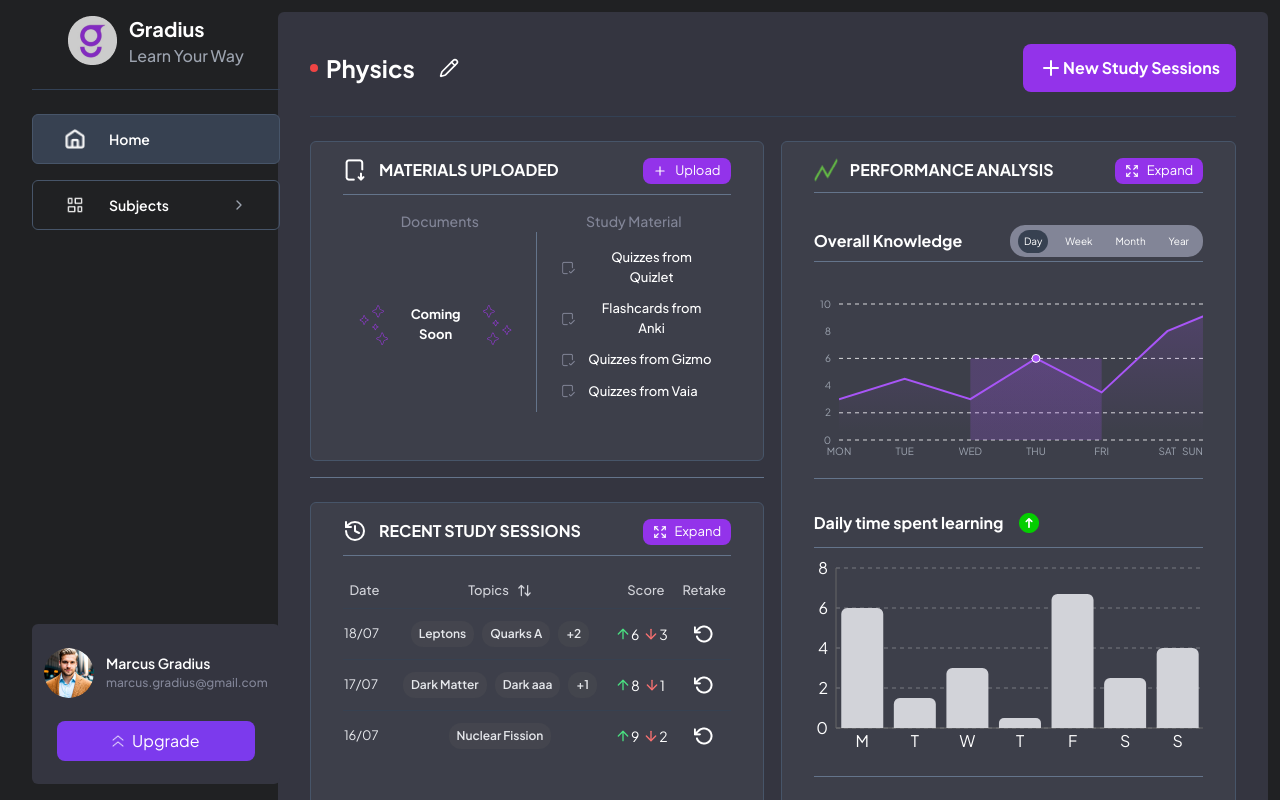
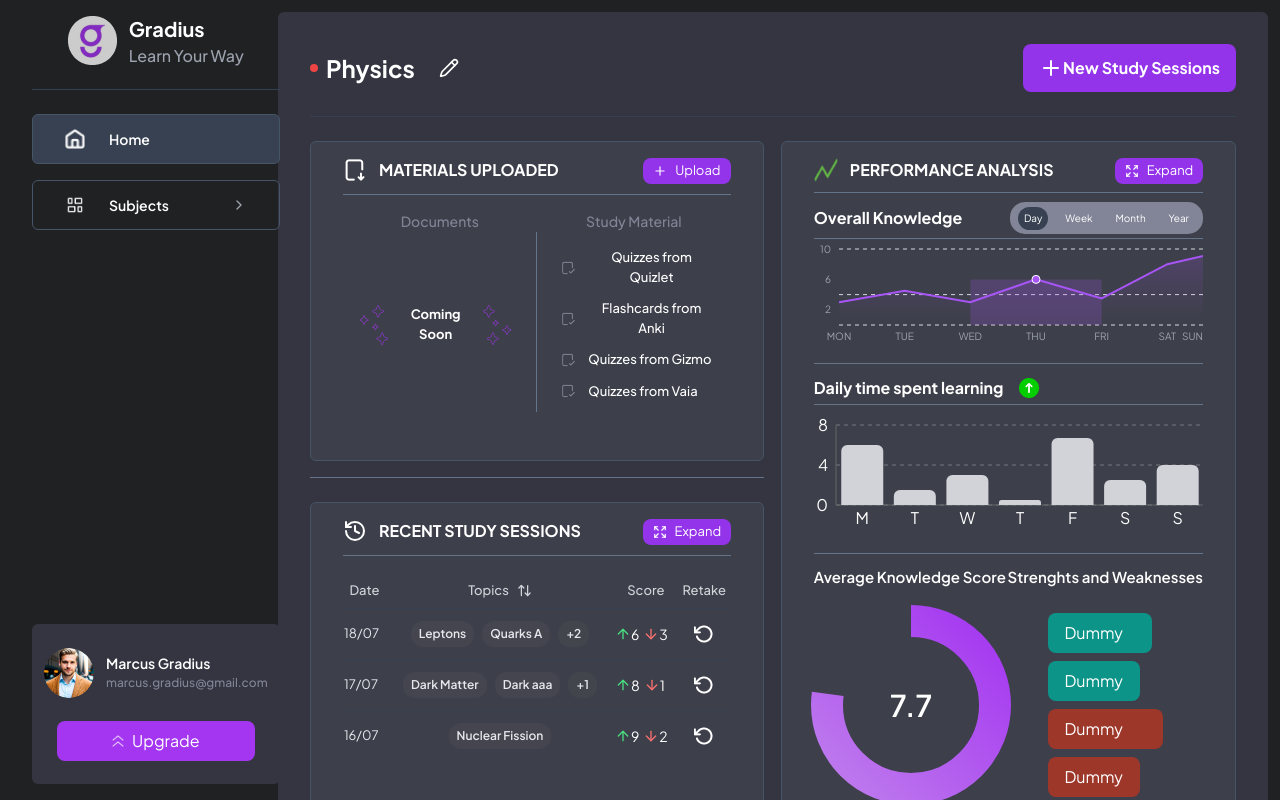
Before and after one commit to Dr-AddictStein/gradius-platform, a React (Vite) app: page /dashboard/perSubject in a window 1280 px wide. Shown: the top 800 px of the page. Built offline with nearby package versions, Linux system fonts and the light colour scheme.

Commit message:
study-session started

```diff
--- a/src/Component/KnowledgeGraph .tsx
+++ b/src/Component/KnowledgeGraph .tsx
@@ -64,7 +64,8 @@ const KnowledgeGraph = ({ isSmall }) => {
           </h2>
         </div>
         <div className="flex gap-2">
-          {!isSmall && <>
+          {!isSmall && (
+            <>
               <div className="flex items-center gap-2">
                 <div className="w-3 h-3 rounded-full bg-purple-500"></div>
                 <span className="text-gray-300 text-[10px] font-normal">
@@ -80,7 +81,8 @@ const KnowledgeGraph = ({ isSmall }) => {
                   VS LAST WEEK
                 </span>
               </div>
-          </>}
+            </>
+          )}
           <div className="flex justify-between gap-2 px-2 py-4 items-center bg-[#828597] rounded-[15px] w-[193px] h-[21px]">
             {Object.keys(DATA).map((period) => (
               <button
@@ -98,10 +100,10 @@ const KnowledgeGraph = ({ isSmall }) => {
           </div>
         </div>
       </div>
-      <div className="w-full bg-slate-500 h-[1px] mb-8"></div>
+      <div className={`w-full bg-slate-500 h-[1px] ${isSmall?"":"mb-8"} `}></div>
 
-      <div className="h-44 w-full ">
-        <ResponsiveContainer width="100%" height="100%"  >
+      <div className={`${isSmall ? "h-[116px]" : "h-44"} w-full`}>
+        <ResponsiveContainer width="100%" height="100%">
           <AreaChart
             data={currentData}
             margin={{ top: 10, right: -30, left: -35, bottom: 0 }}
--- a/src/Component/LearningTimeGraph.tsx
+++ b/src/Component/LearningTimeGraph.tsx
@@ -23,13 +23,13 @@ const data = [
 
 const maxHours = 8; // Maximum hours for scaling
 
-const LearningTimeGraph: React.FC = () => {
+const LearningTimeGraph: React.FC = ({ isSmall }) => {
   const [hoveredIndex, setHoveredIndex] = useState<number | null>(null);
 
   return (
     <div className=" rounded-xl w-full ">
       {/* Title */}
-      <div className="flex items-center justify-start gap-4 text-white font-semibold mb-3">
+      <div className={`flex items-center justify-start gap-4 text-white font-semibold ${isSmall?"mb-1":"mb-3"}`}>
         <span className="text-white text-[16px] font-bold">
           Daily time spent learning
         </span>
@@ -39,7 +39,7 @@ const LearningTimeGraph: React.FC = () => {
 
       <div className="w-full flex justify-start">
         {/* Chart */}
-        <ResponsiveContainer width="100%" height={220}>
+        <ResponsiveContainer width="100%" height={isSmall ? 140 : 220}>
           <BarChart
             data={data}
             margin={{ top: 20, right: -1, left: -38, bottom: 10 }}
--- a/src/Component/Sidebar.tsx
+++ b/src/Component/Sidebar.tsx
@@ -177,7 +177,7 @@ const Sidebar = () => {
             </div>
           </div>
           {/* Upgrade Button */}
-          <button onClick={() => setIsUpgradeModalOpen(true)} className=" hover:shadow-[0_0_15px_2px_#A436F1] transition-shadow duration-300 w-[198px] h-[40px] py-2 bg-violet-600 hover:bg-violet-700 rounded-lg flex items-center justify-center gap-2 text-white">
+          <button onClick={() => setIsUpgradeModalOpen(true)} className=" hover:shadow-[0_0_15px_2px_#A436F1] transition-shadow duration-300 w-[198px] h-[40px] py-2 bg-[#A436F1] rounded-lg flex items-center justify-center gap-2 text-white">
             <img src={upgradeIcon} alt="Upgrade" className="w-3 h-3" />
             <span className="text-[16px] font-normal">Upgrade</span>
           </button>
--- a/src/Component/StrengthGraphGreen.tsx
+++ b/src/Component/StrengthGraphGreen.tsx
@@ -1,6 +1,6 @@
 import React from "react";
 
-const StrengthGraphGreen: React.FC = () => {
+const StrengthGraphGreen: React.FC = ({isShort}) => {
   const strengths = [
     { label: "Dummy", value: 90 },
     { label: "Dummy", value: 80 },
@@ -11,7 +11,7 @@ const StrengthGraphGreen: React.FC = () => {
 
   return (
     <div className=" rounded-xl px-10 w-full">
-      <div className="space-y-2">
+      {!isShort && <div className="space-y-2">
         {strengths.map((strength, index) => (
           <div
             key={index}
@@ -21,7 +21,18 @@ const StrengthGraphGreen: React.FC = () => {
             {strength.label}
           </div>
         ))}
-      </div>
+      </div>}
+      {isShort && <div className="space-y-2">
+        {strengths.slice(0,2).map((strength, index) => (
+          <div
+            key={index}
+            className="bg-teal-600 text-white py-2 px-4 rounded-lg text-start"
+            style={{ width: `${strength.value}%` }}
+          >
+            {strength.label}
+          </div>
+        ))}
+      </div>}
     </div>
   );
 };
--- a/src/Component/StrengthGraphRed.tsx
+++ b/src/Component/StrengthGraphRed.tsx
@@ -1,6 +1,6 @@
 import React from "react";
 
-const StrengthGraphRed: React.FC = () => {
+const StrengthGraphRed: React.FC = ({ isShort }) => {
   const strengths = [
     { label: "Dummy", value: 100 },
     { label: "Dummy", value: 80 },
@@ -10,6 +10,7 @@ const StrengthGraphRed: React.FC = () => {
 
   return (
     <div className="  px-10 rounded-xl w-full">
+      {!isShort && (
         <div className="space-y-2">
           {strengths.map((strength, index) => (
             <div
@@ -21,6 +22,20 @@ const StrengthGraphRed: React.FC = () => {
             </div>
           ))}
         </div>
+      )}
+      {isShort && (
+        <div className="space-y-2">
+          {strengths.slice(0, 2).map((strength, index) => (
+            <div
+              key={index}
+              className="bg-[#9D372A] text-white text-start py-2 px-4 rounded-lg"
+              style={{ width: `${strength.value}%` }}
+            >
+              {strength.label}
+            </div>
+          ))}
+        </div>
+      )}
     </div>
   );
 };
--- a/src/Pages/Dashboard/DashboardMain.tsx
+++ b/src/Pages/Dashboard/DashboardMain.tsx
@@ -9,7 +9,7 @@ const DashboardMain = () => {
         <Sidebar />
       </div>
       <div className="w-[1141px] p-3">
-        <div className="bg-[#343540] min-h-screen rounded-[6px] p-2">
+        <div className="bg-[#343540] min-h-fit rounded-[6px] p-2">
           <Outlet />
         </div>
       </div>
--- a/src/Pages/Dashboard/DashboardPerSubject.tsx
+++ b/src/Pages/Dashboard/DashboardPerSubject.tsx
@@ -14,11 +14,10 @@ import TableSmall from "../../Component/TableSmall";
 import { Link } from "react-router-dom";
 import ImportModal from "../../Component/ImportModal";
 
-
 const DashboardPerSubject = () => {
   const [isImportModalOpen, setIsImportModalOpen] = useState(false);
   return (
-    <div className=" text-white p-6 rounded-lg min-h-screen">
+    <div className=" text-white p-6 rounded-lg min-h-fit">
       <div className="flex items-center justify-between mb-6">
         <div className="flex items-center gap-2">
           <div className="h-2 w-2 rounded-full bg-red-500"></div>
@@ -32,7 +31,7 @@ const DashboardPerSubject = () => {
       </div>
       <div className="w-full bg-slate-700 h-[1px]"></div>
 
-      <div className="py-6 w-full min-h-screen flex justify-between gap-2">
+      <div className="py-6 w-full min-h-fit flex justify-between gap-2">
         <div className="w-1/2">
           <div className=" bg-[#3D3F4A]  rounded-[6px] px-8 py-4 border-[1px] border-slate-600 h-[320px] mb-4">
             <div className="flex justify-between w-full">
@@ -131,7 +130,7 @@ const DashboardPerSubject = () => {
           </div>
         </div>
         <div className="h-full bg-slate-700 w-[1px]"></div>
-        <div className="w-1/2 bg-[#3D3F4A] h-full rounded-[6px] px-8 py-4 border-[1px] border-slate-600 flex flex-col gap-2">
+        <div className="w-1/2 bg-[#3D3F4A] h-fit rounded-[6px] px-8 py-4 border-[1px] border-slate-600 flex flex-col gap-2">
           <div className="flex justify-between w-full">
             <div className="flex gap-3">
               <img className="h-[24px] w-[24px]" src={growthIcon} alt="" />
@@ -147,12 +146,12 @@ const DashboardPerSubject = () => {
               Expand
             </Link>
           </div>
-          <div className="w-full bg-slate-500 h-[1px] mb-6"></div>
+          <div className="w-full bg-slate-500 h-[1px] mb-[1px]"></div>
 
           <KnowledgeGraph isSmall={true} />
-          <div className="w-full bg-slate-500 h-[1px] mb-6"></div>
-          <LearningTimeGraph />
-          <div className="w-full bg-slate-500 h-[1px] mb-6"></div>
+          <div className="w-full bg-slate-500 h-[1px] mb-1"></div>
+          <LearningTimeGraph isSmall={true} />
+          <div className="w-full bg-slate-500 h-[1px] mb-1"></div>
           <div className="w-full">
             <div className="flex w-full justify-between text-center mb-4">
               <h1 className="text-[15px] font-semibold">
@@ -170,8 +169,8 @@ const DashboardPerSubject = () => {
               </div>
               <div className="w-1/2 h-full">
                 <div className="flex justify-start items-center flex-col gap-2">
-                  <StrengthGraphGreen />
-                  <StrengthGraphRed />
+                  <StrengthGraphGreen isShort={true}  />
+                  <StrengthGraphRed isShort={true} />
                 </div>
               </div>
             </div>
```
Lines whose indentation alone changed are shown as unchanged.
